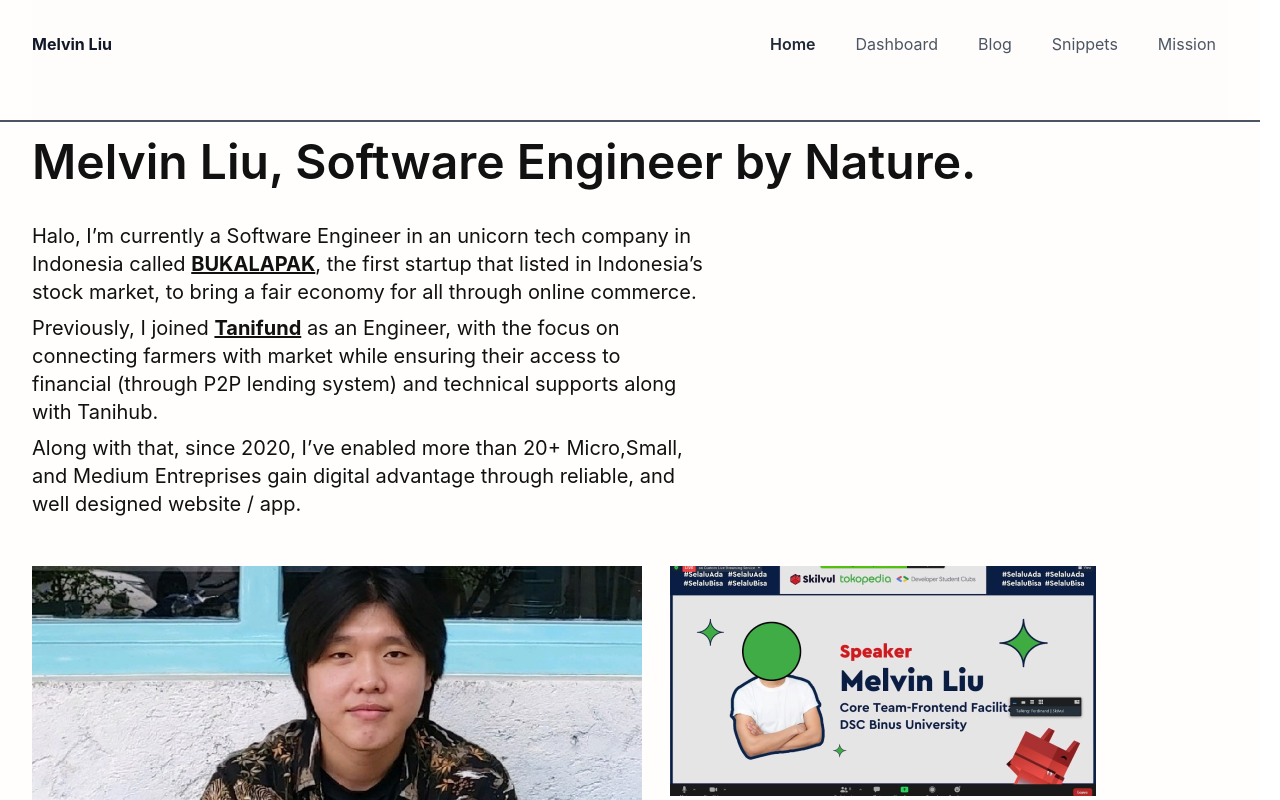
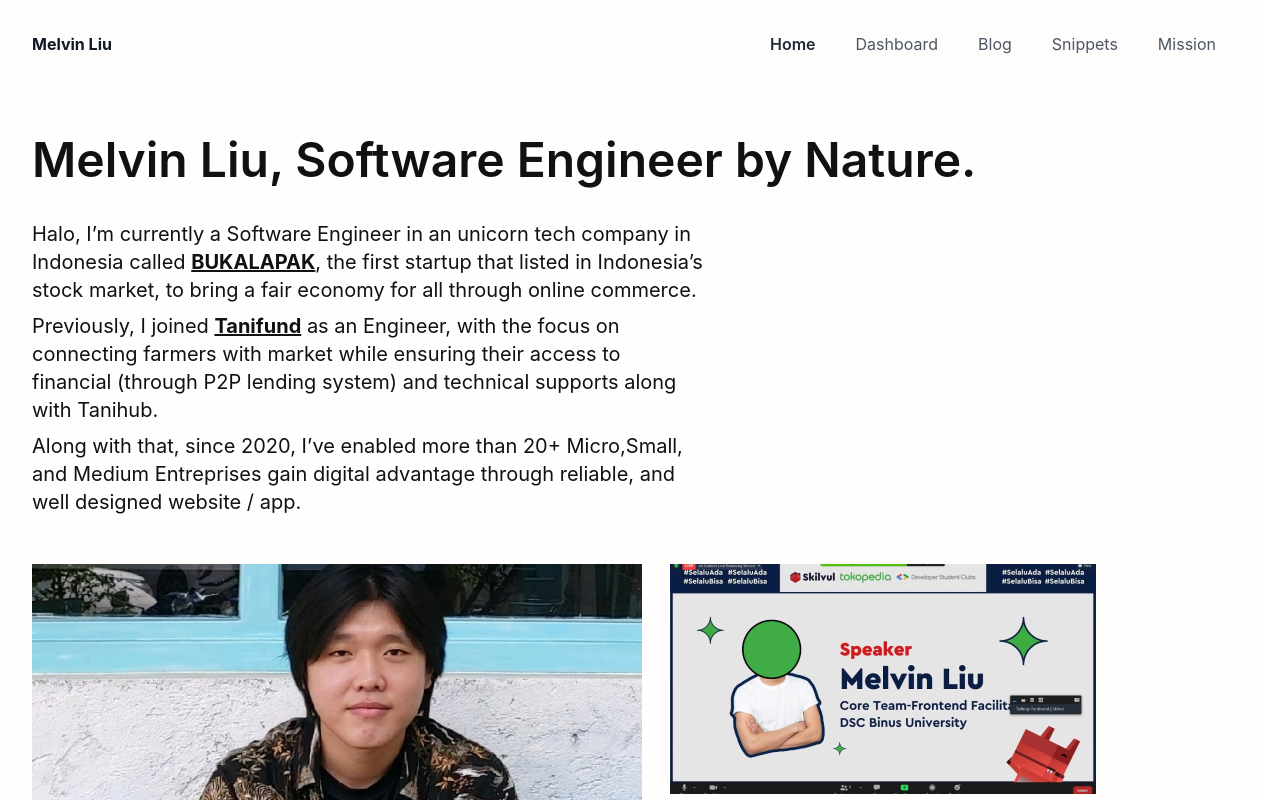
Before and after one commit to melvnl/melvinliu.com, a Next.js app: page / in a window 1280 px wide. Shown: the top 800 px of the page. Built offline with nearby package versions, Linux system fonts and the light colour scheme.

Commit message:
fix: remove border above md screen

```diff
--- a/components/Container.tsx
+++ b/components/Container.tsx
@@ -59,7 +59,7 @@
           <meta property="article:published_time" content={meta.date} />
         )}
       </Head>
-      <div className=" border-b-2 border-gray-600 px-2 md:px-8 mb-4">
+      <div className=" border-b-2 border-gray-600 md:border-0 px-2 md:px-8 mb-4">
         <nav className=" overflow-x-scroll flex justify-between items-center w-full relative border-gray-200 mx-auto pt-8 pb-8 sm:pb-16  text-gray-900 bg-primaryWhite bg-opacity-60 ">
         <div className=" font-bold block whitespace-nowrap">
             Melvin Liu
```
